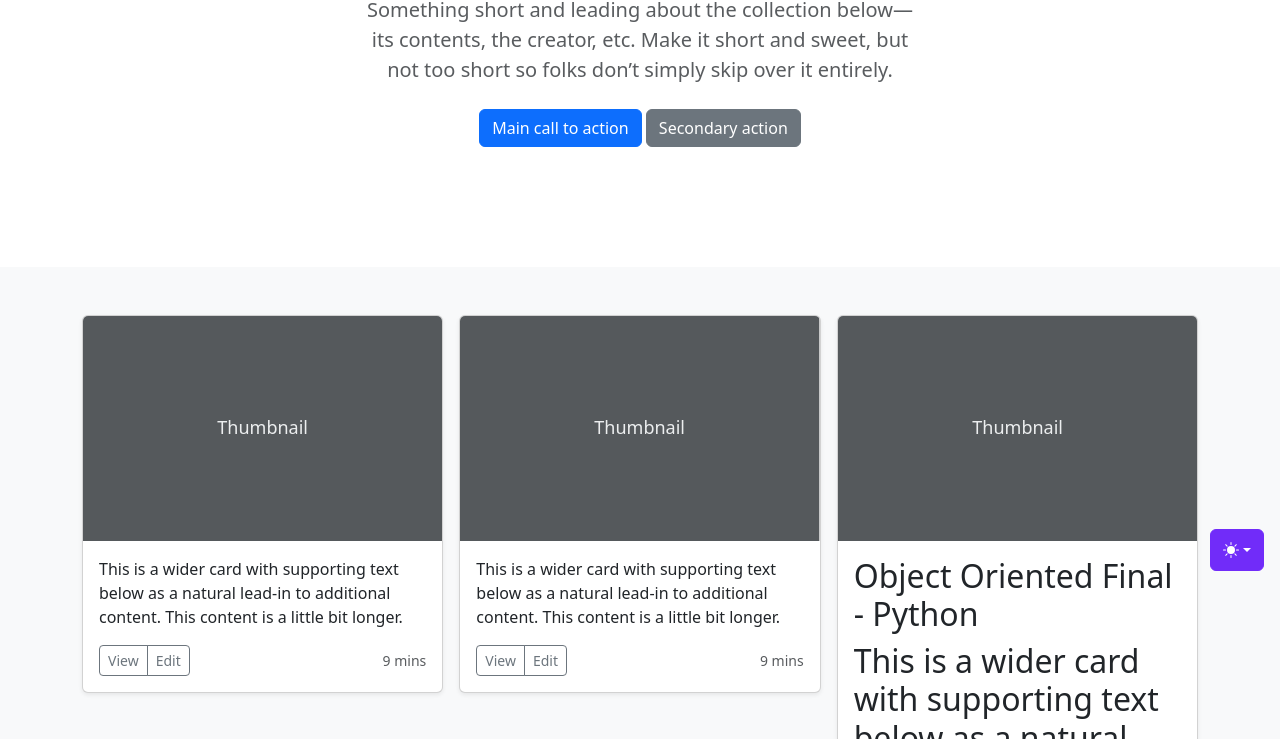
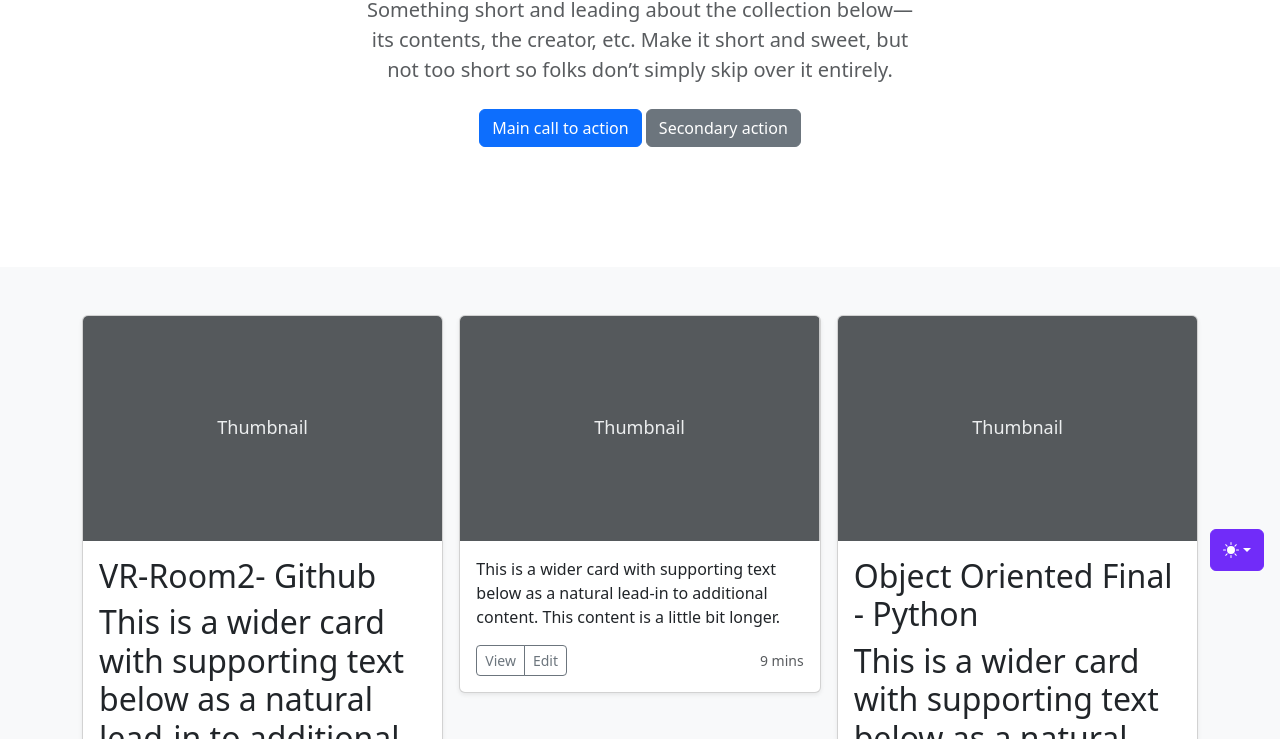
Before and after one commit to BubbaT05/BubbaT05.github.io, a plain HTML site: page index.html in a window 1280 px wide. Shown: the part 213-952 px from the top of the page. Drawn offline with nearby package versions, Linux system fonts and the light colour scheme.

Commit message:
Update index.html

```diff
--- a/index.html
+++ b/index.html
@@ -206,6 +206,7 @@
           <div class="card shadow-sm">
             <svg class="bd-placeholder-img card-img-top" width="100%" height="225" xmlns="http://www.w3.org/2000/svg" role="img" aria-label="Placeholder: Thumbnail" preserveAspectRatio="xMidYMid slice" focusable="false"><title>Placeholder</title><rect width="100%" height="100%" fill="#55595c"></rect><text x="50%" y="50%" fill="#eceeef" dy=".3em">Thumbnail</text></svg>
             <div class="card-body">
+                <h2>VR-Room2- Github<h2>
               <p class="card-text">This is a wider card with supporting text below as a natural lead-in to additional content. This content is a little bit longer.</p>
               <div class="d-flex justify-content-between align-items-center">
                 <div class="btn-group">
```
